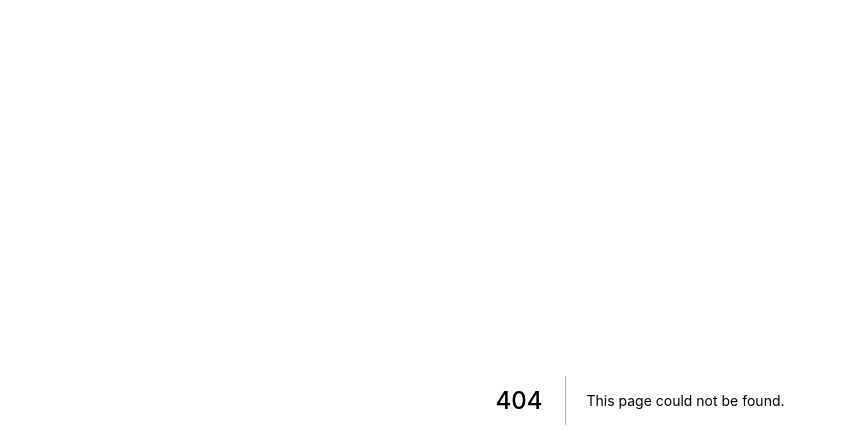
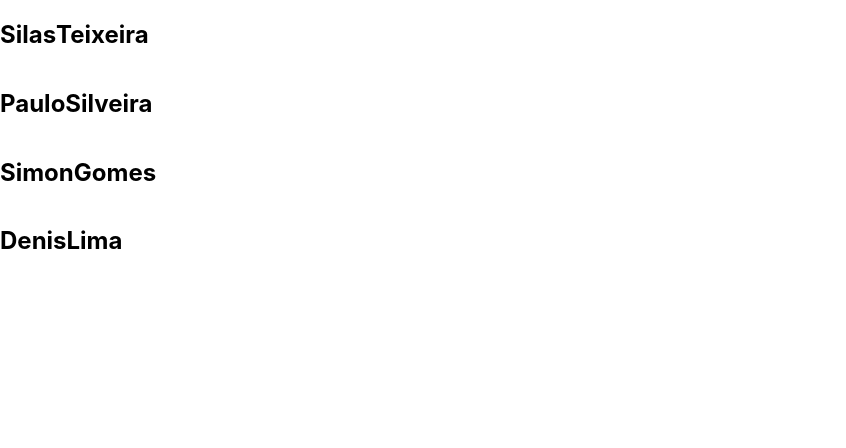
Before and after one commit to codingscode/Framework-Next, a Next.js app in the folder 001/exercicos-1/: page /comunicacao/direta in a window 1280 px wide. Before the commit this address had no page. Shown: the top 448 px of the page, without its empty margins (0-846 px from the left). Built offline with nearby package versions, Linux system fonts and the light colour scheme.

Commit message:
parte 45

```diff
--- /dev/null
+++ b/001/exercicos-1/components/direta/Filho.jsx
@@ -0,0 +1,12 @@
+
+
+
+export default function Filho(props) {
+
+   return (
+      <div style={{ display: 'flex', alignItems: 'center' }} >
+         <h2>{props.nome}</h2>
+         <h2>{props.familia}</h2>
+      </div>
+   )
+}
--- /dev/null
+++ b/001/exercicos-1/components/direta/Pai.jsx
@@ -0,0 +1,14 @@
+import Filho from './Filho'
+
+
+export default function Pai() {
+
+   return (
+      <div>
+         <Filho nome="Silas" familia="Teixeira" />
+         <Filho nome="Paulo" familia="Silveira" />
+         <Filho nome="Simon" familia="Gomes" />
+         <Filho nome="Denis" familia="Lima" />
+      </div>
+   )
+}
--- /dev/null
+++ b/001/exercicos-1/pages/comunicacao/direta.jsx
@@ -0,0 +1,12 @@
+import Pai from '../../components/direta/Pai'
+
+
+
+export default function direta() {
+
+   return (
+      <div>
+         <Pai />
+      </div>
+   )
+}
```
Also changed, not shown: 1 other file (tests, documents, lock files or other folders).
